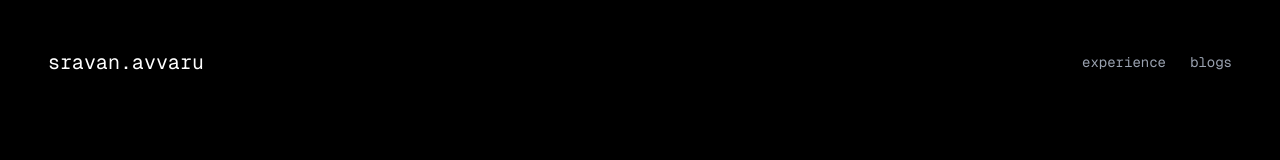
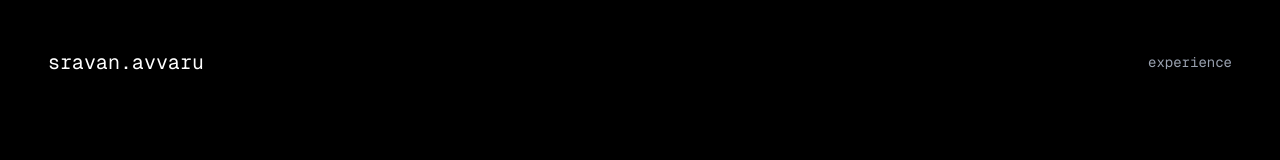
Before and after one commit to Sravan1011/Portfolio, a Next.js app: page / in a window 1280 px wide. Shown: the top 160 px of the page. Built offline with nearby package versions, Linux system fonts and the light colour scheme.

Commit message:
Update page.tsx

```diff
--- a/app/page.tsx
+++ b/app/page.tsx
@@ -13,9 +13,6 @@ export default function Home() {
         <div className="flex items-center space-x-6">
           <Link href="/experience" className="text-gray-400 hover:text-white text-sm font-mono transition-colors">
             experience
-          </Link>
-          <Link href="/blogs" className="text-gray-400 hover:text-white text-sm font-mono transition-colors">
-            blogs
           </Link>
         </div>
       </nav>
```
